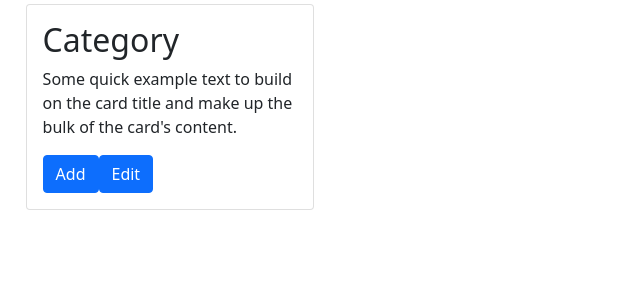
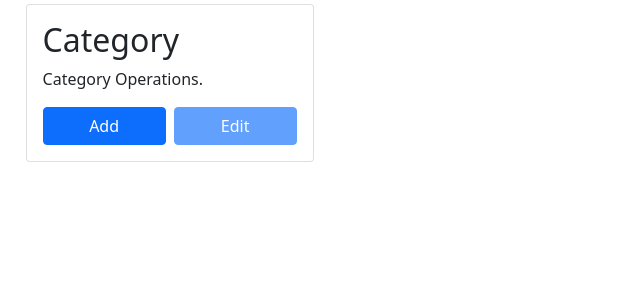
Before and after one commit to rsrishav/ims, a Django app: page /masters/ in a window 1280 px wide. Shown: the part 56-356 px from the top of the page, without its empty margins (0-640 px from the left). Run offline with Django 3.2, Linux system fonts and the light colour scheme; a user stored in the database is signed in; some libraries are stand-ins or nearby versions.

Commit message:
UI changes.

```diff
--- a/ims/main/templates/main/base.html
+++ b/ims/main/templates/main/base.html
@@ -41,6 +41,7 @@
                 <a class="dropdown-item" href="#">Manage Products</a>
               </ul>
             </li>
+            <a class="dropdown-item" href="/masters">Masters</a>
           </ul>
         </li>
         <!--                <li class="nav-item {% if request.resolver_match.url_name == 'home' %}active{% endif %}">-->
--- a/ims/masters/templates/masters/category.html
+++ b/ims/masters/templates/masters/category.html
@@ -83,12 +83,19 @@
 
         // handle a successful response
         success : function(response){
+          if(response["success"]){
             $('#btn_save_category').hide();
             $("form :input").attr("disabled", true);
             $("form :button").attr("disabled", false);
             $('#failed_alert_category').hide().css({"visibility": "hidden", "content-visibility": "hidden"});
             $('#success_alert_category').show().css({"visibility": "visible", "content-visibility": "visible"});
             is_saved_category = true;
+          }
+          else{
+            $('#success_alert_category').hide().css({"visibility": "hidden", "content-visibility": "hidden"});
+            $('#failed_alert_category').show().css({"visibility": "visible", "content-visibility": "visible"});
+            is_saved_category = false;
+          }
         },
 
         // handle a non-successful response
--- a/ims/masters/templates/masters/layout.html
+++ b/ims/masters/templates/masters/layout.html
@@ -2,42 +2,21 @@
 {% block title %}{% endblock %}
 {% block content %}
 <style>
-  .card_left_btn {
-    margin-bottom: -1rem;
-    margin-left: -1rem;
-    border-radius: 0rem 0rem 0rem 2rem;
-    width
-  }
-  .card_right_btn {
-    margin-bottom: -1rem;
-    margin-left: -0.26rem;
-    border-radius: 0rem 0rem 2rem 0rem;
+  .custom {
+    width: -webkit-fill-available;
   }
 
+
 </style>
-
-<svg xmlns="http://www.w3.org/2000/svg" style="display: none;">
-  <symbol id="check-circle-fill" fill="currentColor" viewBox="0 0 16 16">
-    <path d="M16 8A8 8 0 1 1 0 8a8 8 0 0 1 16 0zm-3.97-3.03a.75.75 0 0 0-1.08.022L7.477 9.417 5.384 7.323a.75.75 0 0 0-1.06 1.06L6.97 11.03a.75.75 0 0 0 1.079-.02l3.992-4.99a.75.75 0 0 0-.01-1.05z"/>
-  </symbol>
-  <symbol id="info-fill" fill="currentColor" viewBox="0 0 16 16">
-    <path d="M8 16A8 8 0 1 0 8 0a8 8 0 0 0 0 16zm.93-9.412-1 4.705c-.07.34.029.533.304.533.194 0 .487-.07.686-.246l-.088.416c-.287.346-.92.598-1.465.598-.703 0-1.002-.422-.808-1.319l.738-3.468c.064-.293.006-.399-.287-.47l-.451-.081.082-.381 2.29-.287zM8 5.5a1 1 0 1 1 0-2 1 1 0 0 1 0 2z"/>
-  </symbol>
-  <symbol id="exclamation-triangle-fill" fill="currentColor" viewBox="0 0 16 16">
-    <path d="M8.982 1.566a1.13 1.13 0 0 0-1.96 0L.165 13.233c-.457.778.091 1.767.98 1.767h13.713c.889 0 1.438-.99.98-1.767L8.982 1.566zM8 5c.535 0 .954.462.9.995l-.35 3.507a.552.552 0 0 1-1.1 0L7.1 5.995A.905.905 0 0 1 8 5zm.002 6a1 1 0 1 1 0 2 1 1 0 0 1 0-2z"/>
-  </symbol>
-</svg>
-
 <div class="card" style="width: 18rem;">
   <!--  <img src="..." class="card-img-top" alt="...">-->
   <!--  <svg class="bd-placeholder-img card-img-top" width="100%" height="180" xmlns="http://www.w3.org/2000/svg" role="img" aria-label="Placeholder: Image cap" preserveAspectRatio="xMidYMid slice" focusable="false"><title>Placeholder</title><rect width="100%" height="100%" fill="#868e96"></rect><text x="50%" y="50%" fill="#dee2e6" dy=".3em">Image cap</text></svg>-->
   <div class="card-body">
     <h2 class="card-title">Category</h2>
-    <p class="card-text">Some quick example text to build on the card title and make up the bulk of the card's
-      content.</p>
-    <div class="d-grid d-md-flex">
-      <a href="#" class="btn btn-primary" data-bs-toggle="modal" data-bs-target="#category_modal">Add</a>
-      <a href="#" class="btn btn-primary">Edit</a>
+    <p class="card-text">Category Operations.</p>
+    <div class="d-grid gap-2 d-md-flex justify-content-md-end">
+      <button class="btn btn-primary mx-auto custom" data-bs-toggle="modal" data-bs-target="#category_modal">Add</button>
+      <button class="btn btn-primary mx-auto custom" type="button" disabled>Edit</button>
     </div>
 
   </div>
--- a/ims/masters/views.py
+++ b/ims/masters/views.py
@@ -17,9 +17,7 @@ def index(request):
             description=data.get("description")
         )
         data_model.save()
-        response = dict()
-        response["id"] = data_model.id
-        return JsonResponse(response)
+        return JsonResponse(data_model.id, safe=False)
     else:
         return render(request, TMP_MASTERS_INDEX, {})
 
@@ -27,14 +25,15 @@ def index(request):
 @login_required(login_url=URL_LOGIN)
 def category(request):
     if request.method == "POST":
-        data = request.POST.dict()
-        data_model = Category(
-            title=data.get("title"),
-            description=data.get("description")
-        )
-        data_model.save()
-        response = dict()
-        response["id"] = data_model.id
-        return JsonResponse(response)
+        try:
+            data = request.POST.dict()
+            data_model = Category(
+                title=data.get("title"),
+                description=data.get("description")
+            )
+            data_model.save()
+            return JsonResponse({"success": True}, safe=False)
+        except:
+            return JsonResponse({"success": False}, safe=False)
     else:
         return render(request, TMP_MASTERS_INDEX, {})
```
Lines whose indentation alone changed are shown as unchanged.
